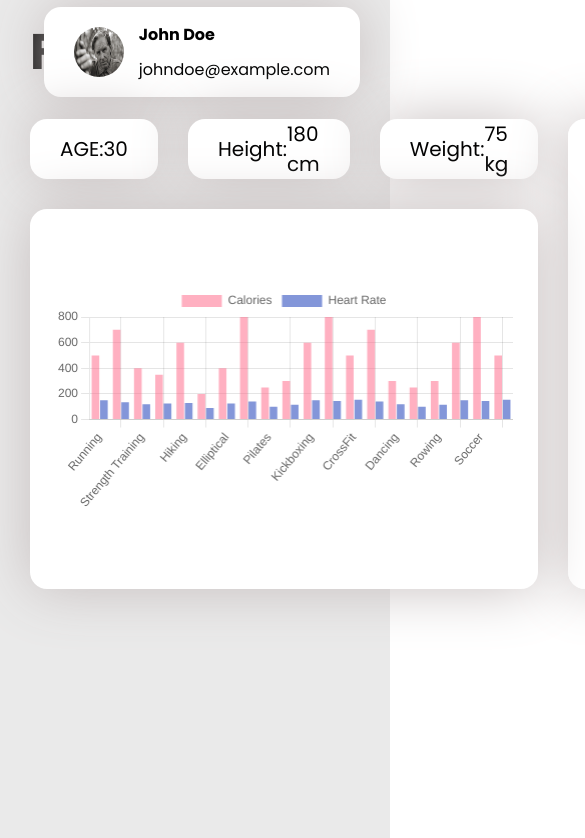
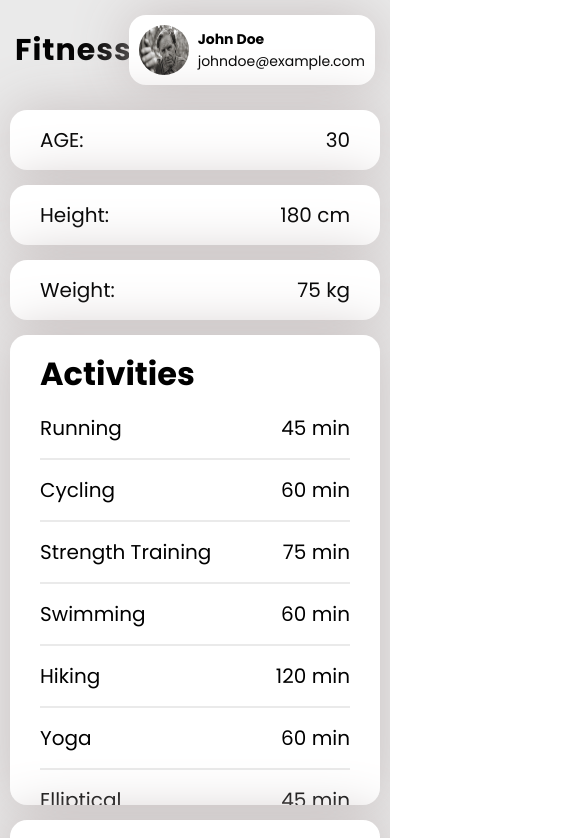
Before and after one commit to om-kyada/fitness, a React (Create React App) app: page / in a window 390 px wide. Shown: the top 838 px of the page, 585 px wide, since content can reach past the window. Built offline with nearby package versions, Linux system fonts and the light colour scheme.

Commit message:
responsive design convert to scss

```diff
--- a/src/features/dashboard/style/dashboard-responsive.css
+++ b/src/features/dashboard/style/dashboard-responsive.css
@@ -1,7 +1,34 @@
 @media only screen and (max-width: 1000px) {
-  .user-activitys {
+  .fitness-container {
+    height: 100%;
+  }
+  .fitness-container header {
+    padding: 15px;
+  }
+  .fitness-container header .header-left-content h1 {
+    font-size: 30px;
+  }
+  .fitness-container header .header-right-content .user-content {
+    padding: 10px;
+    -moz-column-gap: 9px;
+         column-gap: 9px;
+  }
+  .fitness-container header .header-right-content .user-content .user-detail {
+    font-size: 14px;
+    row-gap: 1px;
+  }
+  .fitness-container .grid-container {
+    padding: 10px;
+    gap: 15px;
+    display: flex;
+    flex-direction: column;
+    grid-template-columns: repeat(auto-fill, minmax(150px, 1fr));
+  }
+  .fitness-container .grid-container .user-activitys {
     grid-area: 3/1/3/4;
   }
-}
-
-/*# sourceMappingURL=dashboard-responsive.css.map */
+  .fitness-container .grid-container .chart .chart-container {
+    height: 100%;
+    padding: 10px;
+  }
+}/*# sourceMappingURL=dashboard-responsive.css.map */
```
